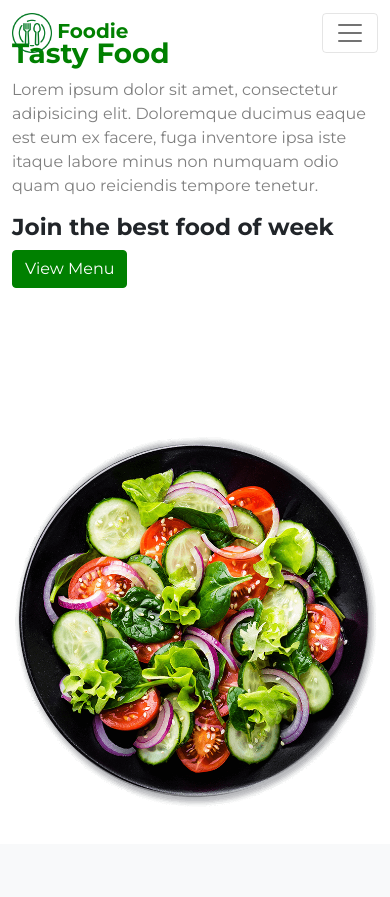
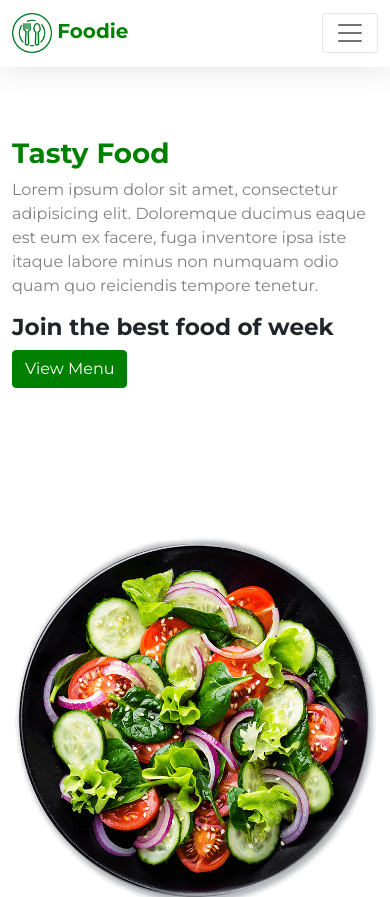
Before and after one commit to aungkhant2002/foodie_project, a website: page index.html in a window 390 px wide. Shown: the top 897 px of the page. Drawn offline with nearby package versions, Linux system fonts and the light colour scheme.

Commit message:
liquid glass nav style and responsive header for mobile

```diff
--- a/css/app.scss
+++ b/css/app.scss
@@ -16,3 +16,18 @@ $primary: green;
   height: 65px;
   fill: var(--bs-primary);
 }
+
+.header {
+    background: rgba(255, 255, 255, 0.1); /* Transparent white */
+    backdrop-filter: blur(10px); /* Blur the background */
+    -webkit-backdrop-filter: blur(10px); /* For Safari */
+    border-bottom: 1px solid rgba(255, 255, 255, 0.2); /* Optional soft border */
+    box-shadow: 0 4px 30px rgba(0, 0, 0, 0.1); /* Optional shadow */
+    z-index: 1030; /* Ensure it's above other content */
+}
+
+@media screen and (max-width: 768px) {
+    #home {
+        margin-top: 100px;
+    }
+}
--- a/index.html
+++ b/index.html
@@ -480,7 +480,7 @@
                     </div>
                 </div>
                 <div class="col-12 col-lg-4">
-                    <a href="#" class="btn btn-primary btn-lg">Contact Us Now</a>
+                    <a href="#" class="btn btn-primary">Contact Us Now</a>
                 </div>
             </div>
             <hr>
```
Also changed, not shown: css/app.css, 2 other files.
